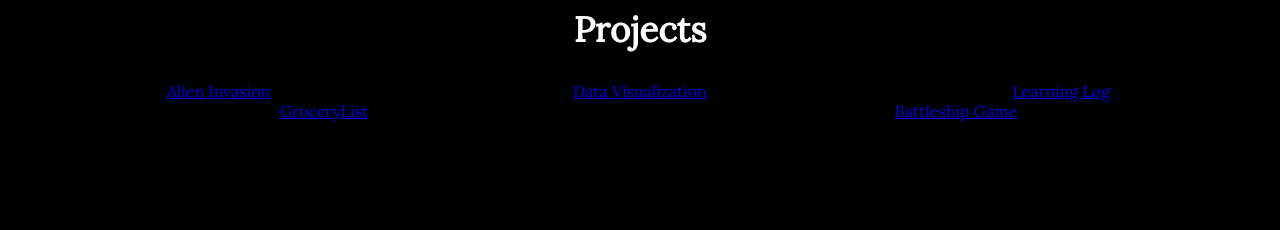
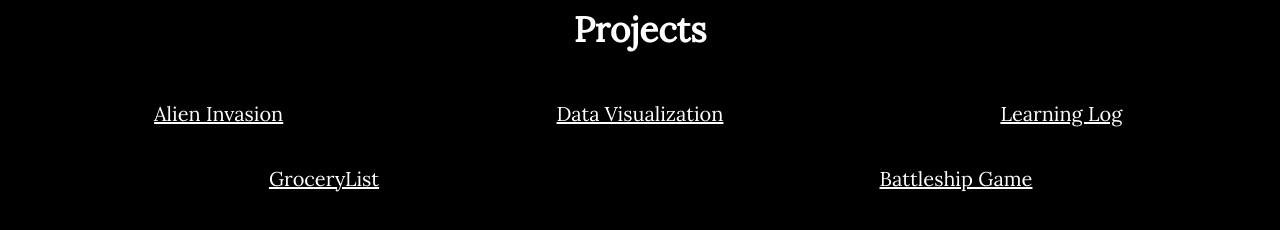
Before and after one commit to leslieroca/leslieroca.github.io, a plain HTML site: page index.html in a window 1280 px wide. Shown: the part 530-760 px from the top of the page. Drawn offline with Linux system fonts and the light colour scheme.

Commit message:
Add style to the projects links

```diff
--- a/styles.css
+++ b/styles.css
@@ -90,6 +90,15 @@
     border: 1px;
   }
 
+  .project_link_style {
+    font-size: 20px;
+    color: white;
+    padding: 20px;
+  }
+
+  .project_link_style:hover {
+    color: skyblue !important;
+  }
   .profile-links {
     display: flex;
   }
```
